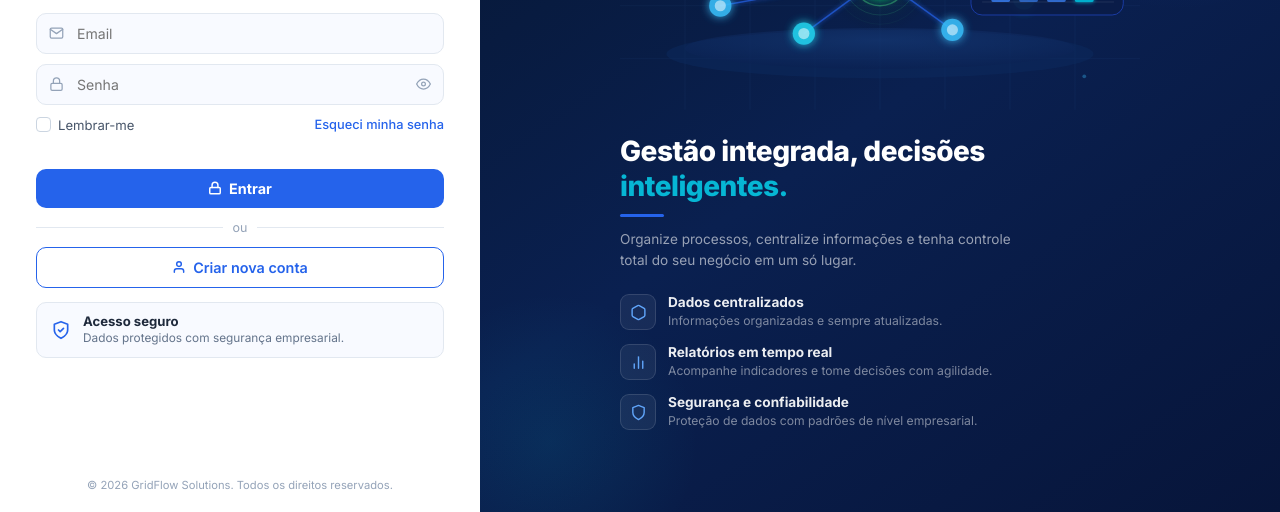
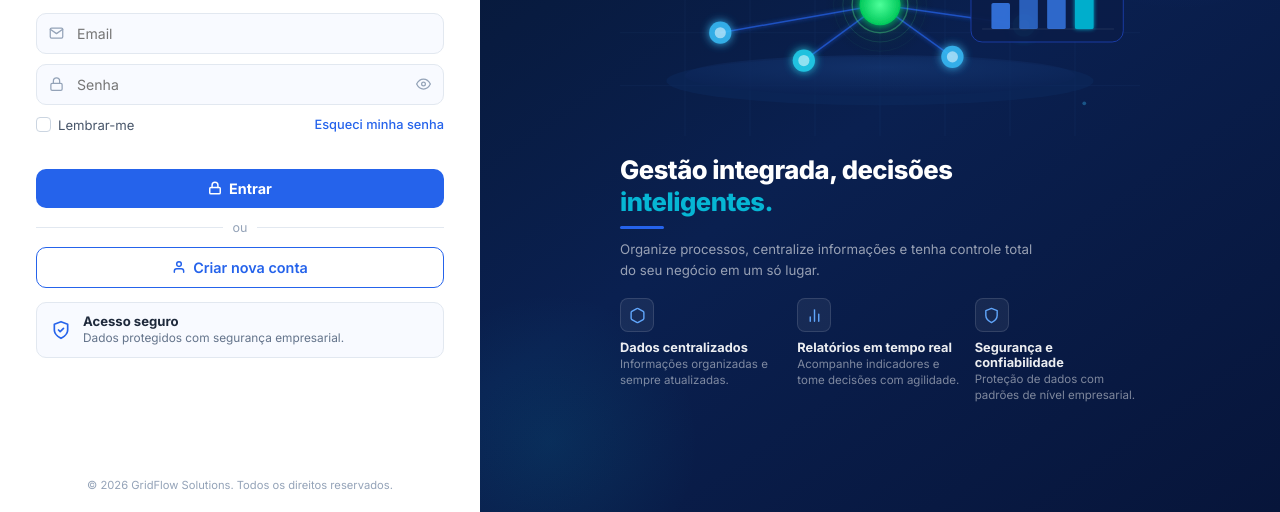
Before and after one commit to Felipe-Campos21/Gridflow.Solutions, a website: page servidor GridFlow/public/login.html in a window 1280 px wide. Shown: the part 288-800 px from the top of the page. Drawn offline with Linux system fonts and the light colour scheme.

Commit message:
Fix: logo sem corte (white-space:nowrap) e features do painel direito em linha
Co-Authored-By: Claude Sonnet 4.6 <noreply@anthropic.com>

```diff
--- a/servidor GridFlow/public/css/login.css
+++ b/servidor GridFlow/public/css/login.css
@@ -52,6 +52,7 @@ body {
   color: #1a237e;
   letter-spacing: -0.5px;
   line-height: 1.1;
+  white-space: nowrap;
 }
 .login-logo-text strong { font-weight: 800; color: #2563eb; }
 .login-logo-sub {
@@ -367,15 +368,15 @@ body {
 
 .login-illustration {
   width: 100%;
-  margin-bottom: 20px;
+  margin-bottom: 14px;
 }
 
 .login-tagline {
-  font-size: 1.75rem;
+  font-size: 1.6rem;
   font-weight: 800;
   color: #fff;
   line-height: 1.25;
-  margin-bottom: 10px;
+  margin-bottom: 8px;
   letter-spacing: -0.5px;
 }
 .tagline-highlight { color: #06b6d4; }
@@ -384,32 +385,34 @@ body {
   height: 3px;
   background: #2563eb;
   border-radius: 2px;
-  margin-bottom: 12px;
+  margin-bottom: 10px;
 }
 .login-tagline-sub {
-  font-size: 0.85rem;
+  font-size: 0.83rem;
   color: rgba(255,255,255,0.58);
-  line-height: 1.6;
-  margin-bottom: 22px;
+  line-height: 1.55;
+  margin-bottom: 18px;
   max-width: 420px;
 }
 
-/* Features */
+/* Features — layout horizontal para caber na altura */
 .login-features {
   display: flex;
-  flex-direction: column;
-  gap: 14px;
+  flex-direction: row;
+  gap: 12px;
   width: 100%;
 }
 .login-feature {
   display: flex;
+  flex-direction: column;
   align-items: flex-start;
-  gap: 12px;
+  gap: 8px;
+  flex: 1;
 }
 .feat-icon-wrap {
-  width: 36px;
-  height: 36px;
-  border-radius: 9px;
+  width: 34px;
+  height: 34px;
+  border-radius: 8px;
   border: 1px solid rgba(255,255,255,0.12);
   background: rgba(255,255,255,0.06);
   display: flex;
@@ -419,15 +422,15 @@ body {
   flex-shrink: 0;
 }
 .feat-title {
-  font-size: 0.85rem;
+  font-size: 0.8rem;
   font-weight: 700;
   color: rgba(255,255,255,0.92);
   margin-bottom: 2px;
 }
 .feat-desc {
-  font-size: 0.76rem;
+  font-size: 0.72rem;
   color: rgba(255,255,255,0.48);
-  line-height: 1.4;
+  line-height: 1.35;
 }
 
 /* ── Responsive ────────────────────────────────────────────────────────────── */
```
